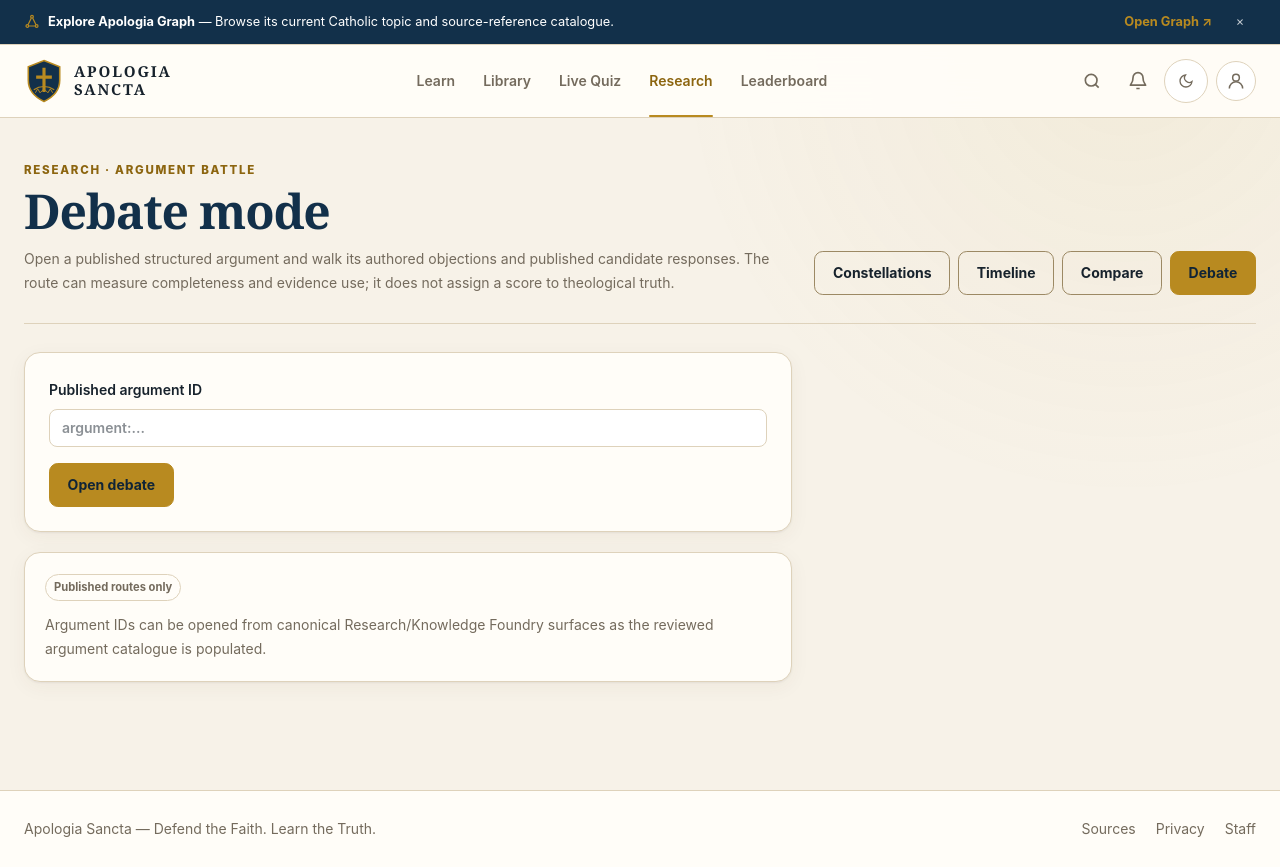
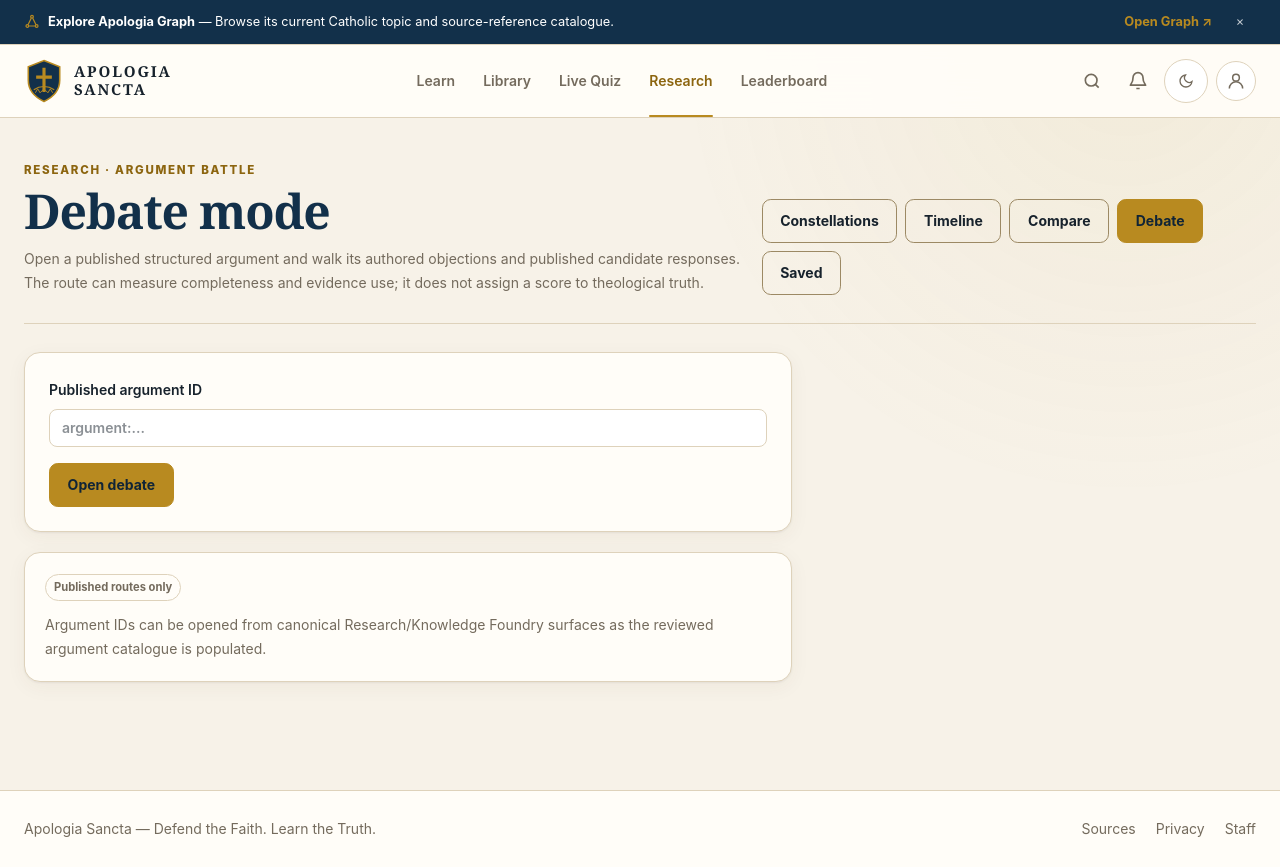
Before and after one commit to DocHarry22/apologiasancta-ui, a Next.js app: page /research/debate in a window 1280 px wide. Built offline with nearby package versions, Linux system fonts and the light colour scheme; no server answers.

Commit message:
Add saved journeys to research navigation

```diff
--- a/src/components/research/ResearchModeNav.tsx
+++ b/src/components/research/ResearchModeNav.tsx
@@ -1,17 +1,18 @@
 import Link from "next/link";
 
 const modes = [
-  { href: "/research", label: "Constellations" },
-  { href: "/research/timeline", label: "Timeline" },
-  { href: "/research/compare", label: "Compare" },
-  { href: "/research/debate", label: "Debate" },
+  { href: "/research", label: "Constellations", id: "constellations" },
+  { href: "/research/timeline", label: "Timeline", id: "timeline" },
+  { href: "/research/compare", label: "Compare", id: "compare" },
+  { href: "/research/debate", label: "Debate", id: "debate" },
+  { href: "/research/journeys", label: "Saved", id: "saved" },
 ] as const;
 
-export function ResearchModeNav({ current }: { current: "constellations" | "timeline" | "compare" | "debate" }) {
+export function ResearchModeNav({ current }: { current: "constellations" | "timeline" | "compare" | "debate" | "saved" }) {
   return (
     <nav aria-label="Research modes" className="flex flex-wrap gap-2">
       {modes.map((mode) => {
-        const active = mode.label.toLowerCase() === current;
+        const active = mode.id === current;
         return (
           <Link
             key={mode.href}
```
